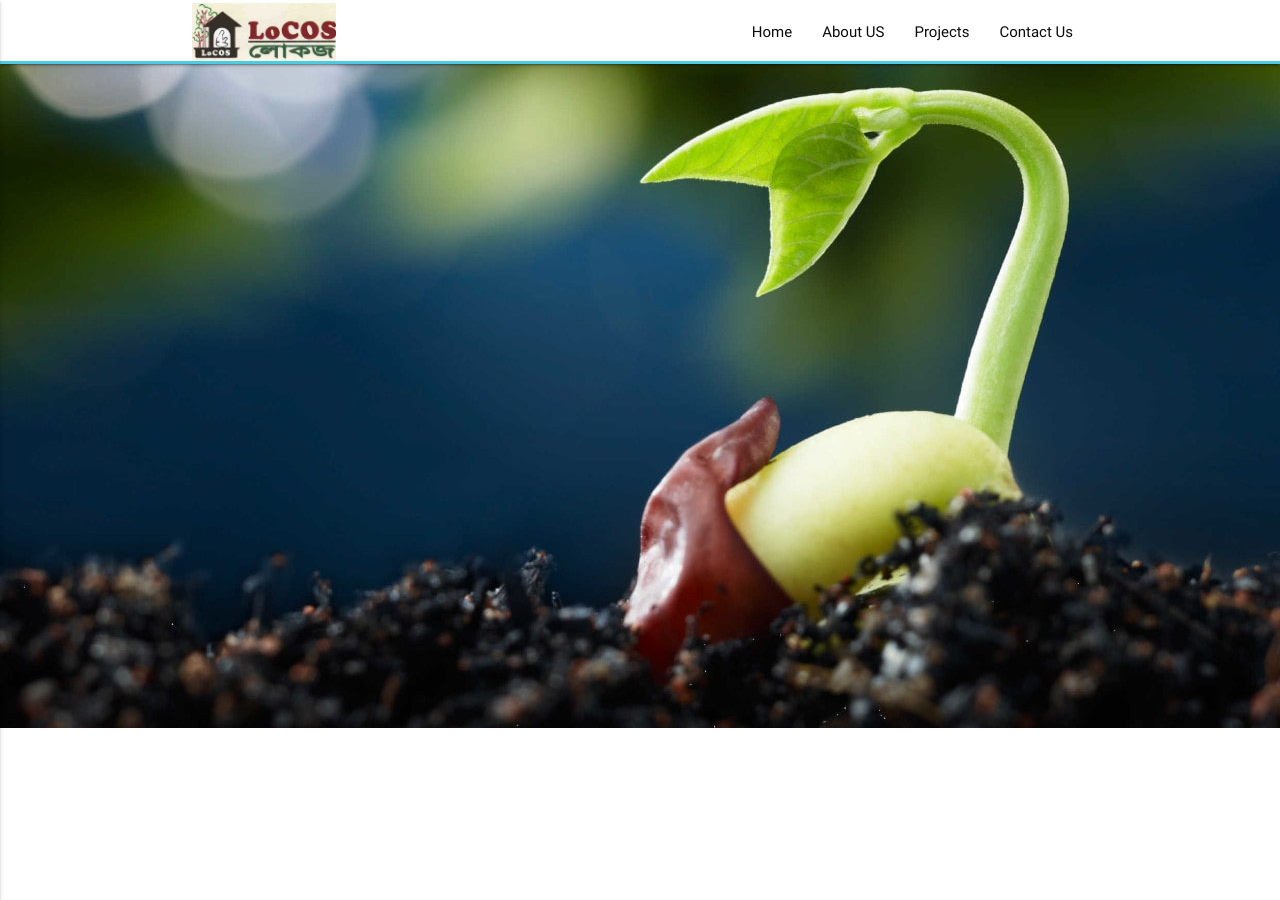
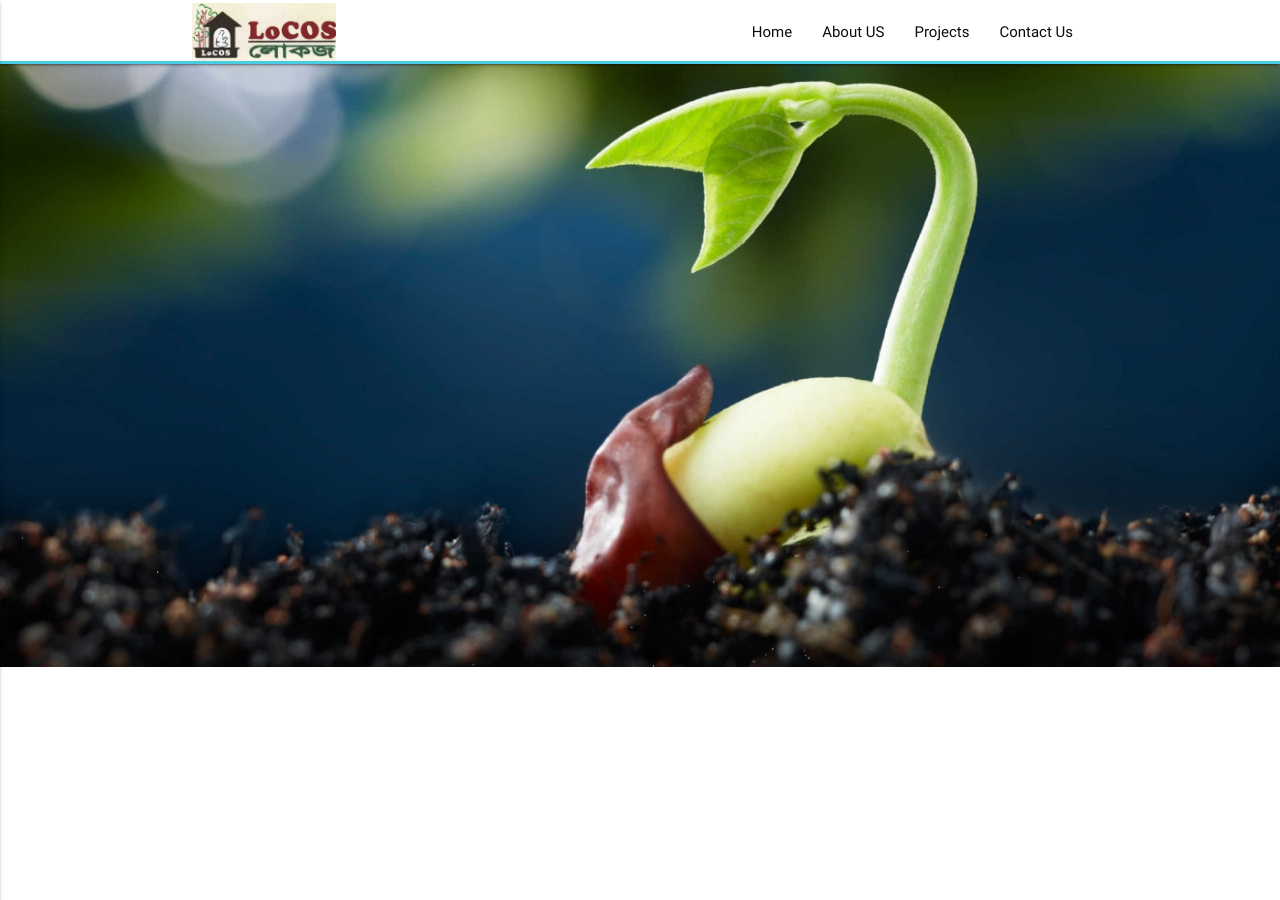
Before and after one commit to locosbd/locosbd.github.io, a Jekyll site: the page built from index.md, in a window 1280 px wide and 900 px high. Built offline with Jekyll 4.4.1, drawn with Linux system fonts in a browser that asks for light colours.

Commit message:
changed homepage

```diff
--- a/_layouts/home.html
+++ b/_layouts/home.html
@@ -3,7 +3,7 @@ layout: default
 ---
 
   <div class="section no-pad-bot" id="index-banner">
-    <img id="section-img-1" src="{{ site.url }}/assets/images/Seed_germination-min.jpg">
+    <img id="section-img-1" style="width: 100%; object-fit: cover; object-position: center;" src="{{ site.url }}/assets/images/Seed_germination-min.jpg">
     <!-- <div class="container" id="sec1">
       <div id="headerText">
 
```
